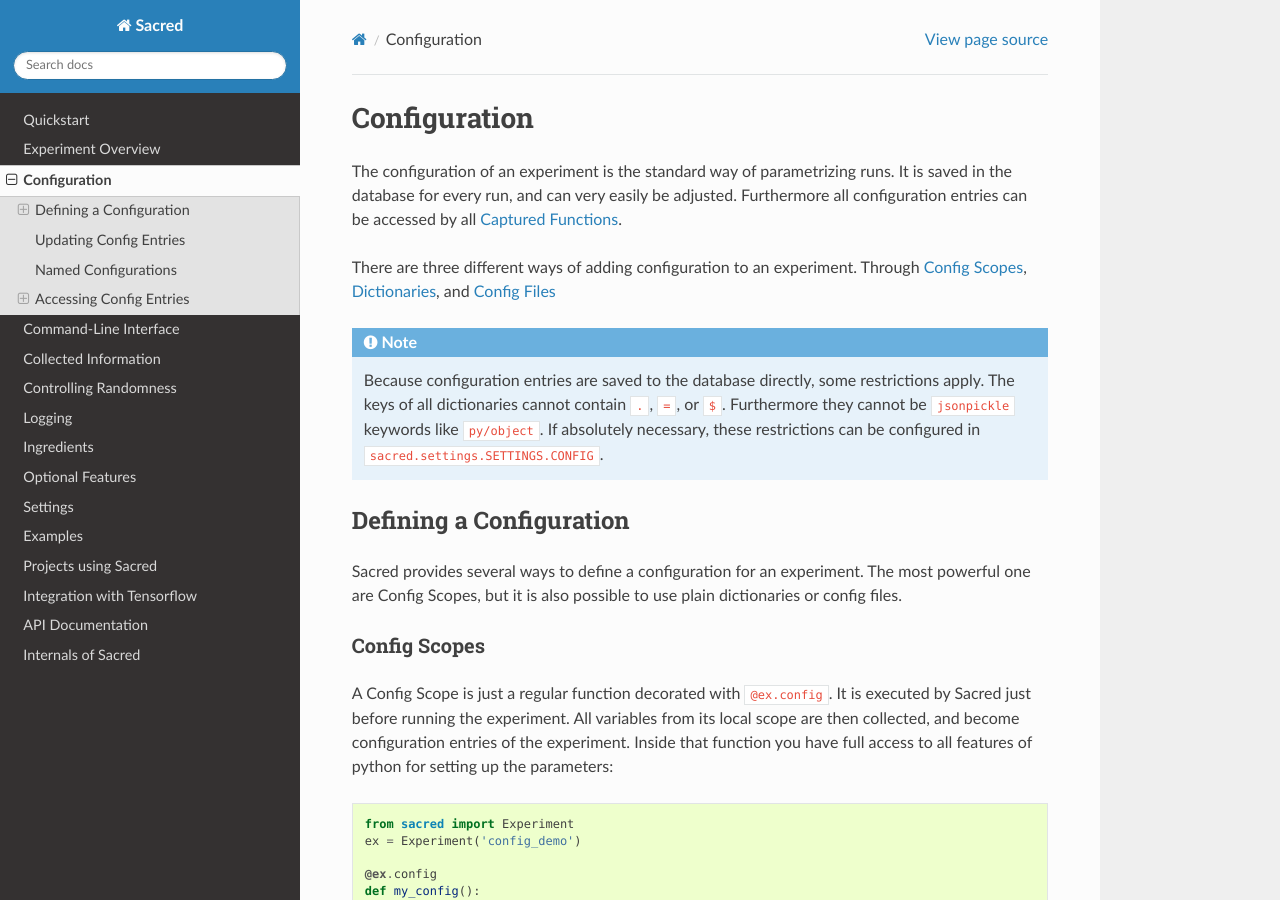
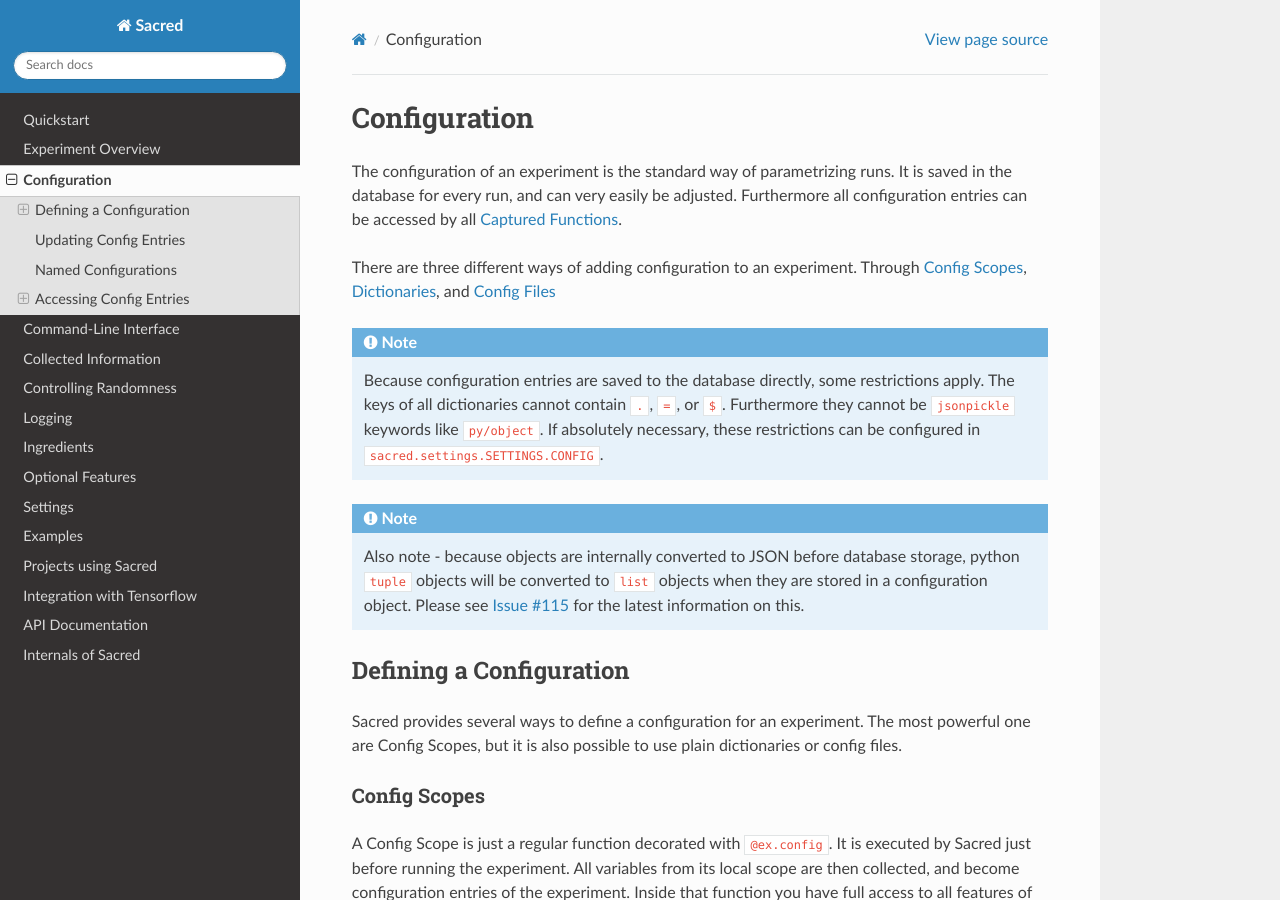
Before and after one commit to IDSIA/sacred, a Sphinx documentation site: the page built from docs/configuration.rst, in a window 1280 px wide and 900 px high. Built offline with Sphinx 7.4.7 and the Read the Docs theme 2.0.0, drawn with Linux system fonts in a browser that asks for light colours; pages that are not in the unit, such as notebooks, are missing from menus; the version number could not be read and is left out.

Commit message:
Document tuple() to list() conversion in Config objects
Partially addresses #115.

```diff
--- a/docs/configuration.rst
+++ b/docs/configuration.rst
@@ -18,6 +18,14 @@
     Furthermore they cannot be ``jsonpickle`` keywords like ``py/object``.
     If absolutely necessary, these restrictions can be configured in
     ``sacred.settings.SETTINGS.CONFIG``.
+
+.. note::
+    Also note - because objects are internally converted to JSON before
+    database storage, python ``tuple`` objects will be converted to ``list``
+    objects when they are stored in a configuration object.
+    Please see `Issue #115`_ for the latest information on this.
+
+.. _`Issue #115`: https://github.com/IDSIA/sacred/issues/115
 
 Defining a Configuration
 ========================
```
